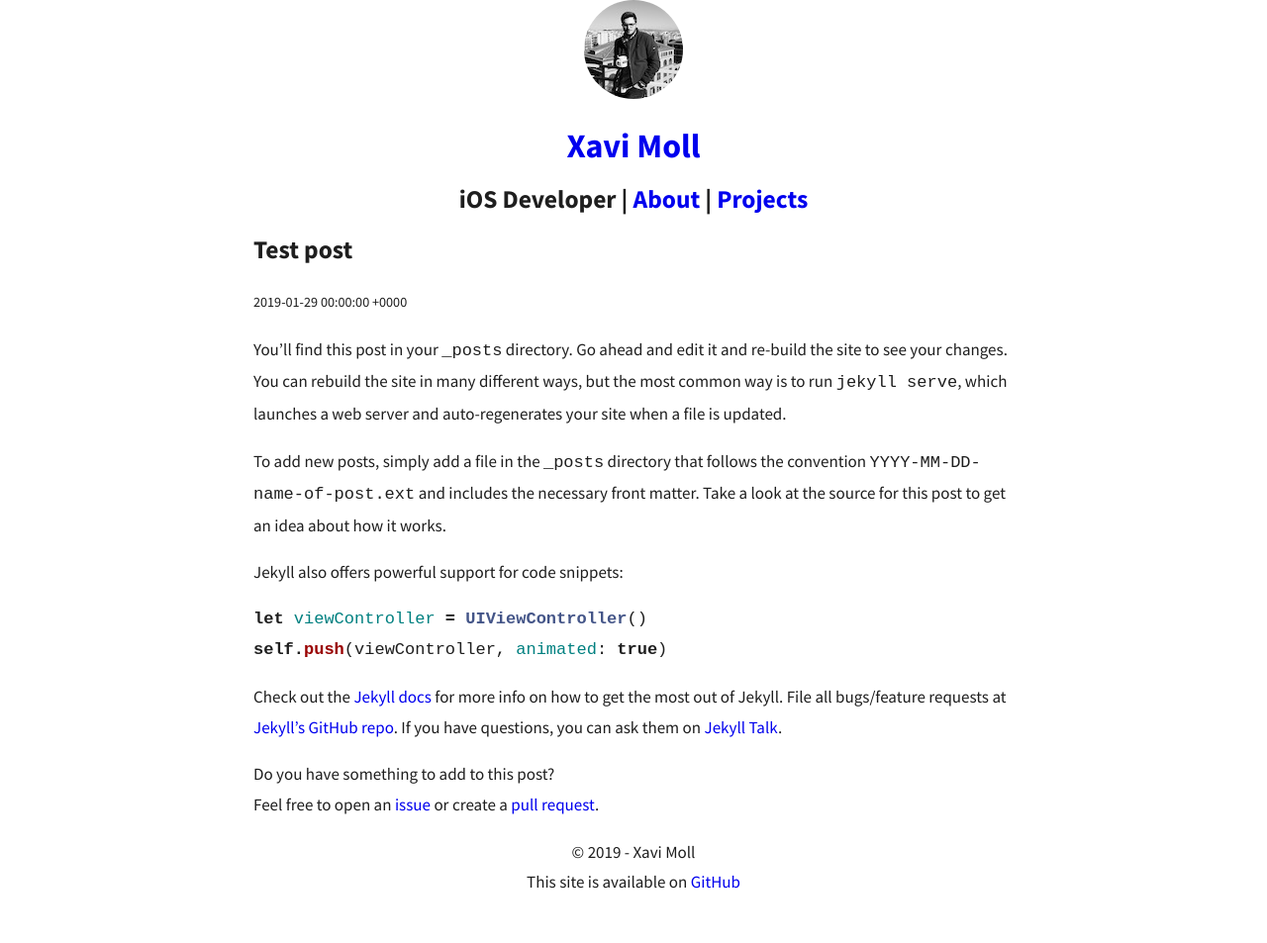
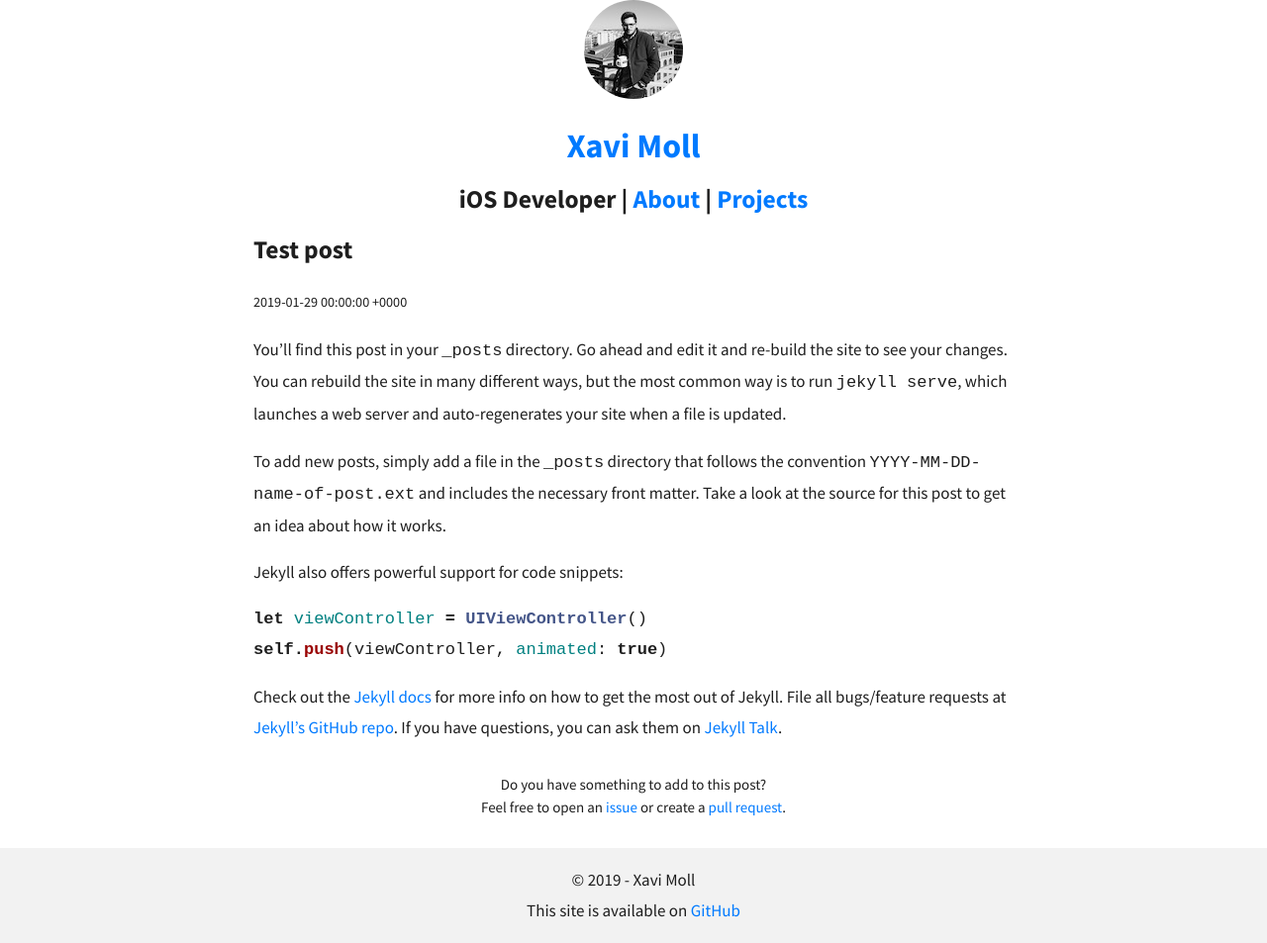
Before and after one commit to xmollv/xmollv.github.io, a Jekyll site: the page built from _posts/2019-01-29-welcome-to-jekyll.markdown, in a window 1280 px wide. Shown: the whole page at 99% size. Built offline with Jekyll 4.4.1, drawn with Linux system fonts in a browser that asks for light colours; before the commit the page ends 907 px from its top, so only the background shows below that.

Commit message:
More css

```diff
--- a/_layouts/post.html
+++ b/_layouts/post.html
@@ -2,4 +2,4 @@
 layout: default
 ---
 {{content}}
-<p>Do you have something to add to this post?<br/>Feel free to open an <a href="{{ site.github_url | append:'/issues' }}">issue</a> or create a <a href="{{ site.github_url | append: '/tree/master/_posts/'}}{{ page.path | remove_first:'_posts/' }}">pull request</a>.</p>
+<p id="feedback_pr">Do you have something to add to this post?<br/>Feel free to open an <a href="{{ site.github_url | append:'/issues' }}">issue</a> or create a <a href="{{ site.github_url | append: '/tree/master/_posts/'}}{{ page.path | remove_first:'_posts/' }}">pull request</a>.</p>
--- a/assets/css/base.css
+++ b/assets/css/base.css
@@ -1,6 +1,5 @@
 body {
     margin: 0 auto;
-    max-width: 768px;
     background-color: #fff;
     color: #1e1e1e;
 	font-family: 'Source Sans Pro', sans-serif;
@@ -9,14 +8,38 @@ body {
     line-height: 1.8em;
 }
 
+main {
+    margin: 0 auto;
+    max-width: 768px;
+}
+
 header, footer {
     text-align: center;
 }
 
+footer {
+    padding-top: 1em;
+    padding-bottom: 1em;
+    background: rgba(0, 0, 0, 0.05);
+}
+
 a {
+    color: rgb(0, 122, 255);
     text-decoration: none;
 }
 
 a:hover {
     text-decoration: underline;
 }
+
+a:visited {
+    color: rgb(0, 122, 255);
+}
+
+#feedback_pr {
+    font-size: 15px;
+    line-height: 1.5em;
+    text-align: center;
+    padding-top: 1em;
+    padding-bottom: 1em;
+}
```
